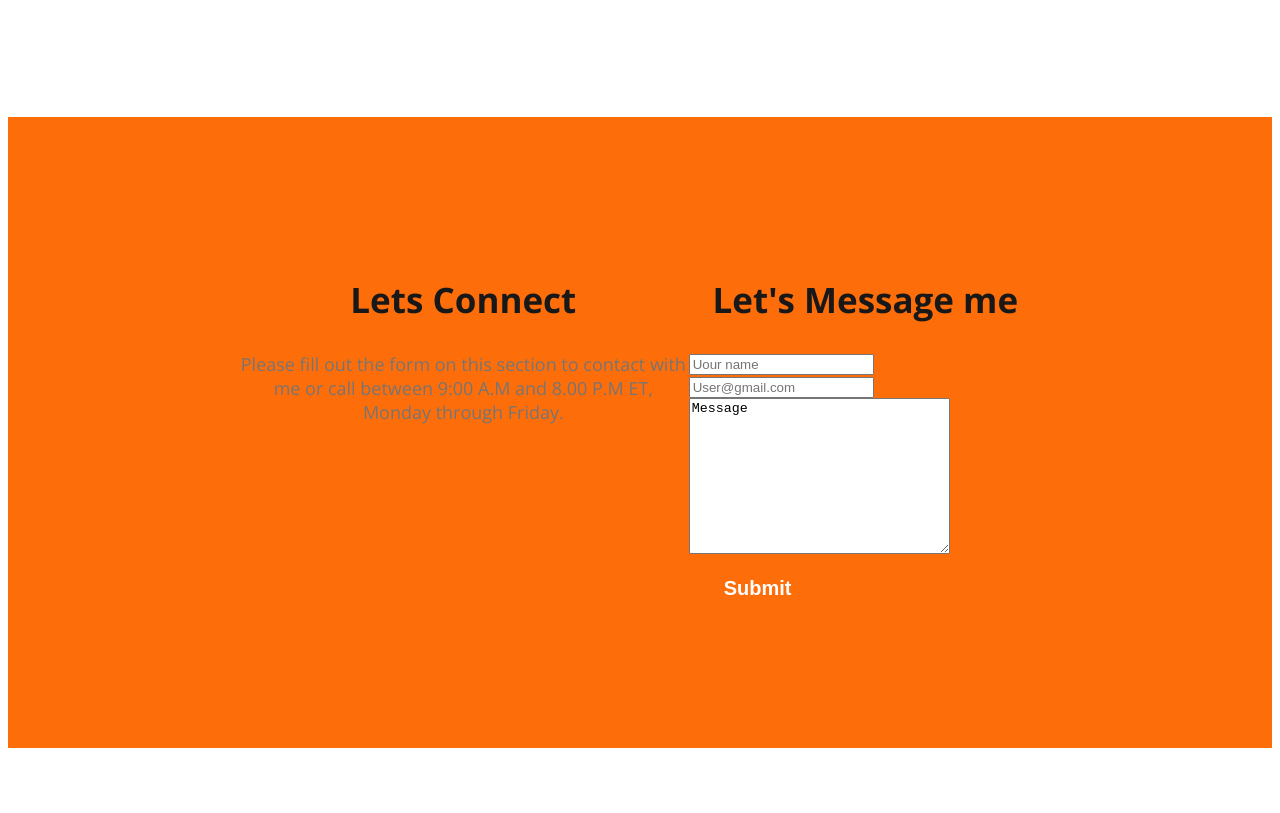
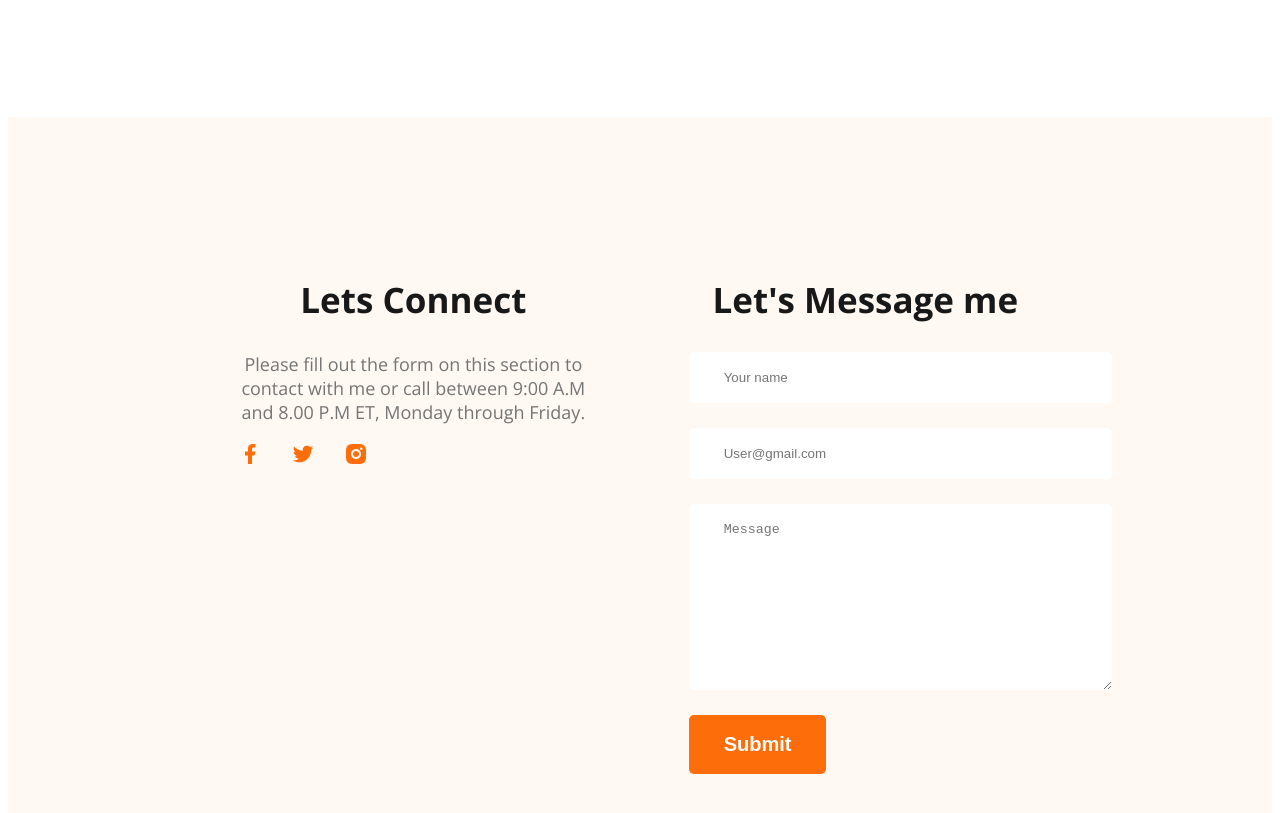
Before and after one commit to Jaynab94/developer-portfolio-jaynab, a plain HTML site: page index.html in a window 1280 px wide. Shown: the part 3122-3935 px from the top of the page. Before the commit the page ends 3878 px from the top, so only its background shows below. Drawn offline with nearby package versions, Linux system fonts and the light colour scheme.

Commit message:
footer complete

```diff
--- a/index.html
+++ b/index.html
@@ -239,9 +239,9 @@
             </p>
 
             <div class="social-link">
-                <img src="images/icons/facebook.png" alt="">
-                <img src="images/icons/twitter.png" alt="">
-                <img src="images/icons/twitter.png" alt="">
+              <a href=""> <img src="images/icons/facebook.png" alt=""></a>
+              <a href=""> <img src="images/icons/twitter.png" alt=""></a>
+              <a href="">  <img src="images/icons/insta.png" alt=""></a>
             </div>
 
 
@@ -254,15 +254,14 @@
 
         <div>
             <h2 class="section-title">Let's Message me</h2>
-
-                <input type="text" placeholder="Uour name" name="" id="">
+            <form class="contact">
+                <input type="text" placeholder="Your name" name="" id="">
                 <input type="email" placeholder="User@gmail.com" name="" id="">
-
-                <textarea name="" id="" cols="30" rows="10">Message</textarea>
+                <textarea name="" id="" cols="40" rows="10">Message</textarea>
                 <input class="btn-button" type="submit" value="Submit">
 
 
-
+            </form>
 
         </div>
 
--- a/style/style.css
+++ b/style/style.css
@@ -307,7 +307,34 @@ main {
 
 footer {
     display: flex;
-    background: #FD6E0A;
+    background: #FFF8F3;
+
     padding: 130px 230px;
     margin-top: 120px;
+    gap: 100px;
 }
+
+.footer-container {
+    width: 50%;
+
+}
+
+
+.contact input[type="text"],
+.contact input[type="email"],
+textarea {
+
+    display: block;
+    margin-bottom: 25px;
+    padding: 18px 35px;
+    color: #757575;
+    border-radius: 5px;
+    background: #FFF;
+    border: 0;
+    width: 100%;
+
+}
+
+.social-link a {
+    margin-right: 25px;
+}
```
